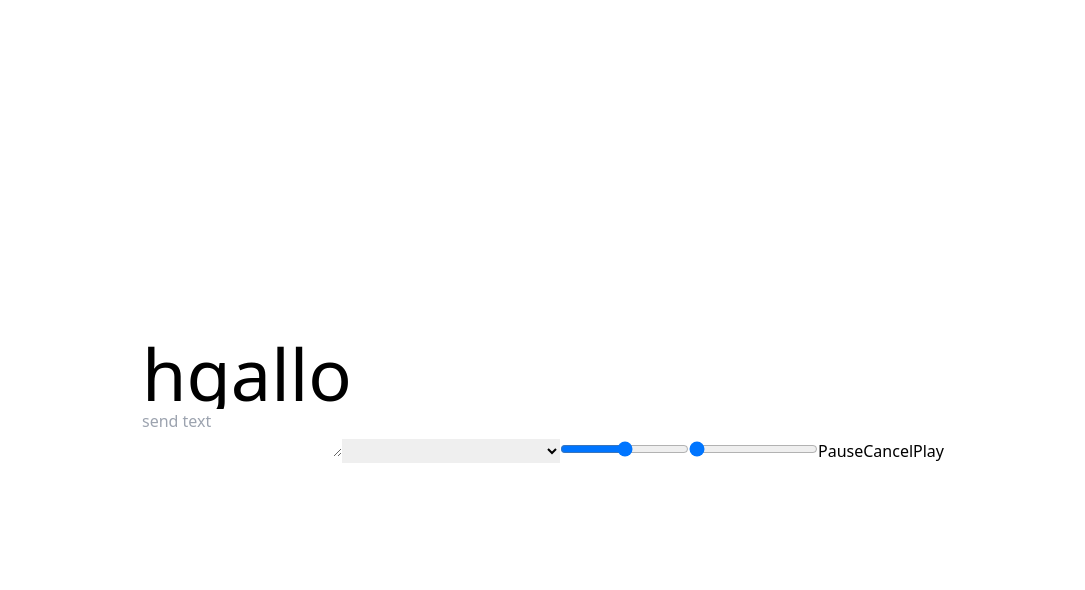
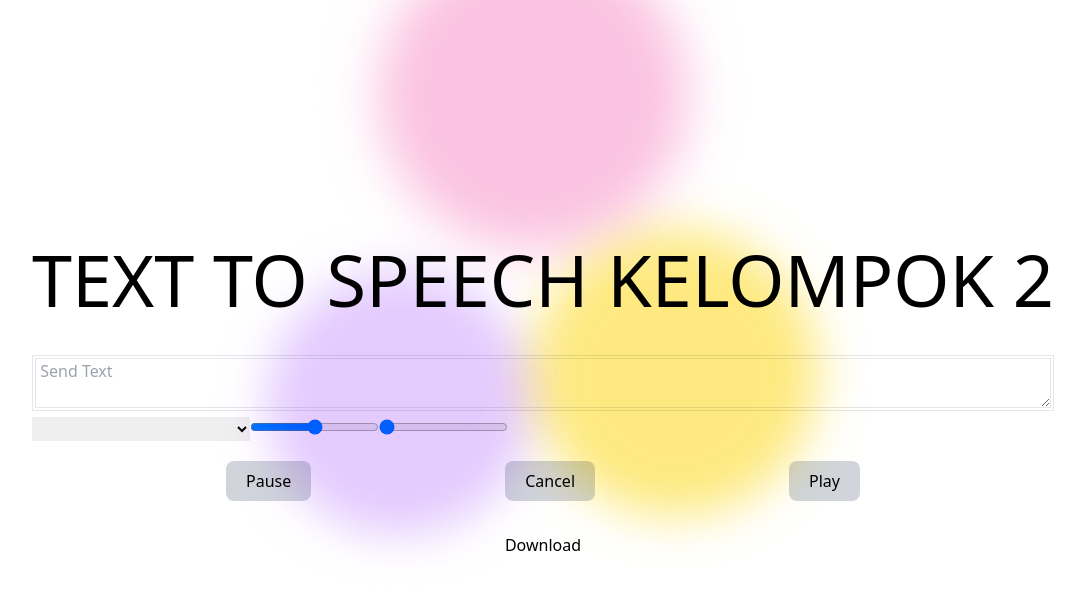
Before and after one commit to ahnafms/text-to-speech-app, a Vue app: page / in a window 1280 px wide. Shown: the top 590 px of the page, without its empty margins (97-1182 px from the left). Built offline with nearby package versions, Linux system fonts and the light colour scheme.

Commit message:
feat:style

```diff
--- a/src/App.vue
+++ b/src/App.vue
@@ -1,8 +1,17 @@
 <template>
-  <div class="flex h-screen flex-col justify-center">
+  <div class="bg gray-50 flex min-h-screen flex-col items-center justify-center px-16">
+    <div class="relative w-full max-w-lg">
+    <div class="absolute top-0 -left-4 w-72 h-72 bg-purple-300 rounded-full mix-blend-multiply filter blur-xl opacity-70 animate-blob"></div>
+    <div class="absolute top-0 -right-4 w-72 h-72 bg-yellow-300 rounded-full mix-blend-multiply filter blur-xl opacity-70 animate-blob animation-delay-2000">
+    </div>
+    <div class="absolute -bottom-8 left-20 w-72 h-72 bg-pink-300 rounded-full mix-blend-multiply filter blur-xl opacity-70 animate-blob animation-delay-4000">
+    </div>
+  </div>
     <div class="w-fit mx-auto">
-      <div class="text-7xl">hgallo</div>
-      <textarea class="" v-model="text" type="text" name="" placeholder="send text" id="" />
+      <div class="text-7xl">TEXT TO SPEECH KELOMPOK 2</div>
+      <div class="mt-10">
+      <textarea class="border-double border-4 border-black-500 w-full" v-model="text" type="text" name="" placeholder=" Send Text " id="" />
+      </div>
       <select v-model="voiceSelect" name="" id="voiceSelect" ref="voiceSelect">
         <option data-name="Daniel" data-lang="en-GB" selected>Daniel - (en-GB) - DEFAULT</option>
         <option
@@ -16,10 +25,14 @@
       </select>
       <input id="pitch" type="range" v-model="pitch" min="0" max="2" step="0.2" />
       <input id="rate" type="range" v-model="rate" min="0" max="10" step="0.5" />
-      <button @click="statePause">{{ this.isPause ? 'Resume' : 'Pause' }}</button>
-      <button @click="stateCancel">Cancel</button>
-      <button @click="speechToText" type="submit">Play</button>
-      <a id="downloadLink"></a>
+      <div class="mt-5 flex justify-evenly mx-auto">
+      <button class="bg-gray-300 hover:bg-gray-400 rounded-lg py-2 px-5" @click="statePause">{{ this.isPause ? 'Resume' : 'Pause' }}</button>
+      <button class="bg-gray-300 hover:bg-gray-400 rounded-lg py-2 px-5" @click="stateCancel">Cancel</button>
+      <button class="bg-gray-300 hover:bg-gray-400 rounded-lg py-2 px-5" @click="speechToText" type="submit">Play</button>
+      </div>
+      <div class="mt-8 flex justify-center">
+      <a id="downloadLink"> Download </a>
+      </div>
     </div>
   </div>
 </template>
--- a/src/style.css
+++ b/src/style.css
@@ -1,3 +1,12 @@
 @tailwind base;
 @tailwind components;
 @tailwind utilities;
+
+@layer utilities {
+    .animation-delay-2000 {
+      animation-delay: 2s;
+    }
+    .animation-delay-4000 {
+      animation-delay: 4s;
+    }
+  }
--- a/tailwind.config.js
+++ b/tailwind.config.js
@@ -4,7 +4,30 @@ module.exports = {
     "./src/**/*.{js,ts,jsx,tsx,vue}",
   ],
   theme: {
+    extend: {
+      animation: {
+        blob: "blob 7s infinite",
+      },
+      keyframes: {
+        blob: {
+          "0%": {
+            transform: "translate(0px, 0px) scale(1)",
+          },
+          "33%": {
+            transform: "translate(30px, -50px) scale(1.1)",
+          },
+          "66%": {
+            transform: "translate(-20px, 20px) scale(0.9)",
+          },
+          "100%": {
+            transform: "tranlate(0px, 0px) scale(1)",
+          },
+        },
+      },
+    },
+  },
+  variants: {
     extend: {},
   },
   plugins: [],
-}
+};
```
